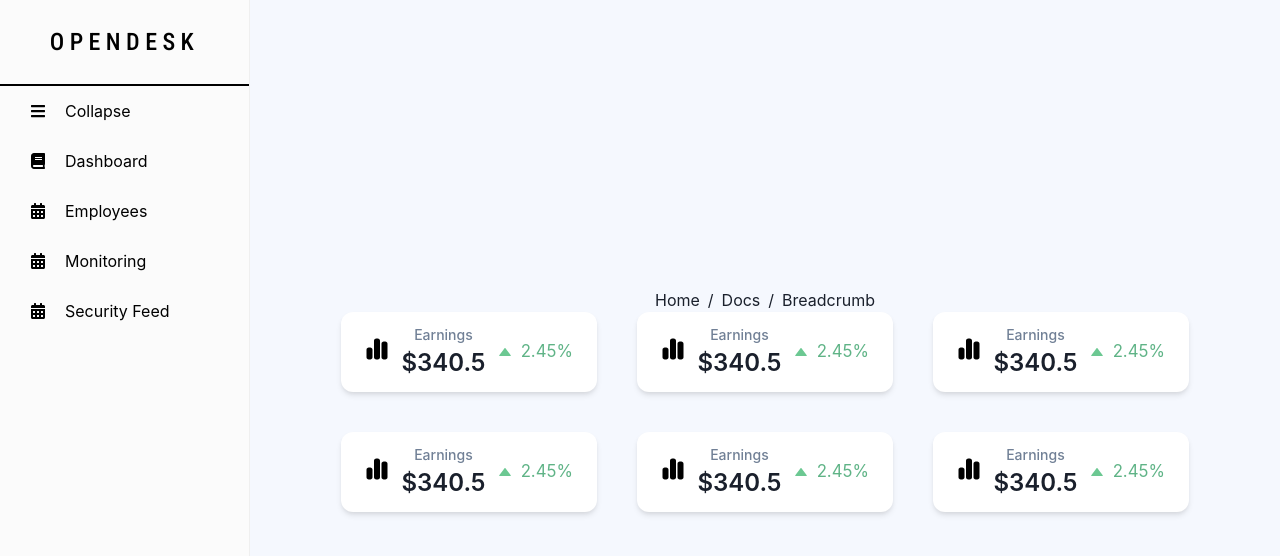
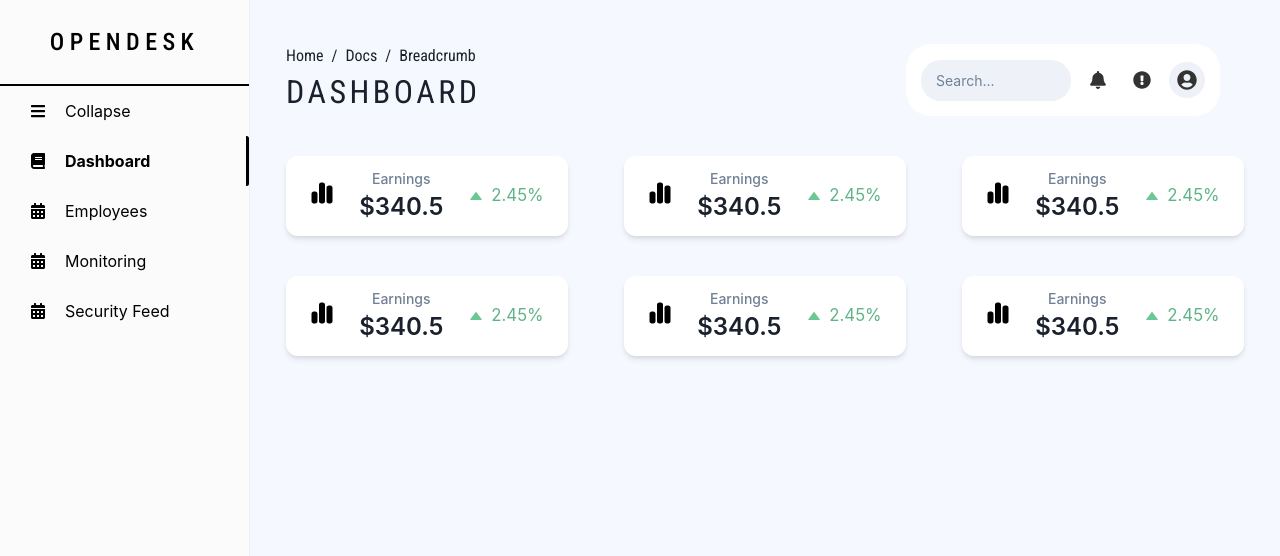
Before and after one commit to MoonLightDotExe/opendesk, a React (Vite) app in the folder frontend/: page /dashboard in a window 1280 px wide. Shown: the top 556 px of the page. Built offline with nearby package versions, Linux system fonts and the light colour scheme.

Commit message:
Dashboard UI updated #2

```diff
--- a/frontend/src/components/Dashboard/Dashboard.css
+++ b/frontend/src/components/Dashboard/Dashboard.css
@@ -9,6 +9,23 @@
   height: 100vh;
   min-width: 250px;
   transition: all 0.3s ease;
+}
+
+.sidebar .ps-menu-button {
+  padding: 10px 15px;
+  font-size: 16px;
+  color: #ffffff;
+  transition: background 0.3s ease, color 0.3s ease;
+}
+
+.sidebar .ps-menu-button:hover {
+  background: rgba(255, 255, 255, 0.1);
+}
+
+.sidebar .ps-menu-button.ps-active {
+  font-weight: bold;
+  border-right: 3px solid black;
+  border-radius: 2.5px;
 }
 
 .dashboard-sidebar-header {
@@ -39,10 +56,91 @@
   flex: 1;
   padding: 20px;
   background: #f5f8fe;
+  flex-direction: column;
+}
+
+.dashboard-nav {
+  padding: 2.5rem;
+  padding-left: 1rem;
+  display: flex;
+  justify-content: space-between;
+}
+
+.dashboard-nav-breadcrumb {
+  margin-top: -1rem;
+  font-family: 'Roboto Condensed', sans-serif;
+}
+
+.dashboard-nav-title {
+  font-size: 2rem;
+  text-transform: uppercase;
+  letter-spacing: 3.5px;
+  /* font-family: 'Roboto Condensed', sans-serif; */
+}
+
+.dashboard-profile-bar {
+  display: flex;
+  align-items: center;
+  background: #f8faff;
+  padding: 10px 15px;
+  border-radius: 25px;
+  width: fit-content;
+  background-color: #fff;
+  margin-top: -1rem;
+}
+
+.search-bar {
+  border: none;
+  outline: none;
+  background: #eef1f7;
+  padding: 10px 15px;
+  border-radius: 20px;
+  font-size: 14px;
+  width: 150px;
+}
+
+.icon-container {
+  display: flex;
+  align-items: center;
+  gap: 10px;
+  margin-left: 10px;
+}
+
+.icon-button {
+  background: none;
+  border: none;
+  cursor: pointer;
+  font-size: 18px;
+  color: #333;
+  padding: 8px;
+  border-radius: 50%;
+  transition: background 0.3s ease;
+}
+
+.icon-button:hover {
+  background: rgba(0, 0, 0, 0.1);
+}
+
+.icon-button svg {
+  font-size: 18px;
+}
+
+.profile-icon {
+  background: #eef1f7;
+  border-radius: 50%;
+  padding: 8px;
   display: flex;
   align-items: center;
   justify-content: center;
-  flex-direction: column;
+}
+
+.profile-icon svg {
+  font-size: 22px;
+  color: #333;
+}
+
+.dashboard-cards {
+  padding-left: 1rem;
 }
 
 .dashboard-stat-card {
--- a/frontend/src/components/Dashboard/Dashboard.jsx
+++ b/frontend/src/components/Dashboard/Dashboard.jsx
@@ -1,6 +1,14 @@
 import React, { useState } from 'react'
 import { Sidebar, Menu, MenuItem } from 'react-pro-sidebar'
-import { FaChartPie, FaCalendarAlt, FaBook, FaBars } from 'react-icons/fa'
+import {
+  FaChartPie,
+  FaCalendarAlt,
+  FaBook,
+  FaBars,
+  FaBell,
+  FaExclamationCircle,
+  FaUserCircle,
+} from 'react-icons/fa'
 import { FaChartSimple } from 'react-icons/fa6'
 import {
   Stat,
@@ -21,6 +29,11 @@ import './Dashboard.css'
 
 function Dashboard() {
   const [collapsed, setCollapsed] = useState(false)
+  const [isActive, setActive] = useState('dashboard')
+
+  const handleClick = (e) => {
+    setActive(e.currentTarget.id)
+  }
 
   return (
     <div className='dashboard-container'>
@@ -38,13 +51,29 @@ function Dashboard() {
           >
             {collapsed ? '☰' : 'Collapse'}
           </MenuItem>
-          <MenuItem icon={<FaBook />}>Dashboard</MenuItem>
-          <MenuItem icon={<FaCalendarAlt />}>Employees</MenuItem>
+          <MenuItem
+            icon={<FaBook />}
+            id='dashboard'
+            onClick={(e) => handleClick(e)}
+            active={isActive === 'dashboard'}
+          >
+            Dashboard
+          </MenuItem>
+          <MenuItem
+            icon={<FaCalendarAlt />}
+            id='employees'
+            active={isActive === 'employees'}
+            onClick={(e) => handleClick(e)}
+          >
+            Employees
+          </MenuItem>
           <MenuItem icon={<FaCalendarAlt />}>Monitoring</MenuItem>
           <MenuItem icon={<FaCalendarAlt />}>Security Feed</MenuItem>
         </Menu>
       </Sidebar>
       <div className='dashboard-content'>
+        <div className='dashboard-nav'>
+          <div className='dashboard-nav-breadcrumb'>
             <Breadcrumb>
               <BreadcrumbItem>
                 <BreadcrumbLink href='#'>Home</BreadcrumbLink>
@@ -58,6 +87,28 @@ function Dashboard() {
                 <BreadcrumbLink href='#'>Breadcrumb</BreadcrumbLink>
               </BreadcrumbItem>
             </Breadcrumb>
+            <div className='dashboard-nav-title'>Dashboard</div>
+          </div>
+
+          <div className='dashboard-profile-bar'>
+            <input
+              type='text'
+              className='search-bar'
+              placeholder='Search...'
+            />
+            <div className='icon-container'>
+              <button className='icon-button'>
+                <FaBell />
+              </button>
+              <button className='icon-button'>
+                <FaExclamationCircle />
+              </button>
+              <button className='profile-icon'>
+                <FaUserCircle size={20} />
+              </button>
+            </div>
+          </div>
+        </div>
         <div className='dashboard-cards'>
           <Grid
             templateColumns='repeat(3, 1fr)'
@@ -68,7 +119,7 @@ function Dashboard() {
                 key={index}
                 className='dashboard-stat-card'
                 bg='white'
-                // width='15vw'
+                width='22vw'
                 borderRadius='12px'
                 boxShadow='md'
                 p={4}
--- a/frontend/src/components/MultiVideo/MultiVideo.css
+++ b/frontend/src/components/MultiVideo/MultiVideo.css
@@ -5,7 +5,7 @@
   justify-content: center;
   align-items: center;
   flex-direction: column;
-  background-color: #a3a3a3;
+  background-color: #f5f8fe;
 }
 
 .grid-container {
@@ -19,7 +19,7 @@
 }
 
 .grid-item {
-  background-color: #d9d9d9;
+  background-color: #fff;
   border: 2px solid black;
   display: flex;
   justify-content: center;
@@ -39,7 +39,7 @@
   bottom: 0;
   width: 100%;
   height: 10%;
-  background-color: rgba(255, 255, 255, 0.7);
+  background-color: #d9d9d9;
   border-top: 2px solid black;
   color: white;
   display: flex;
--- a/frontend/src/components/VideoCapture/VideoCapture.css
+++ b/frontend/src/components/VideoCapture/VideoCapture.css
@@ -1,18 +1,17 @@
 .VideoCapture-container {
   width: 100vw;
   height: 93vh;
-    background-color: #A3A3A3;
+  background-color: #f5f8fe;
   display: flex;
   justify-content: center;
   align-items: center;
   flex-direction: column;
 }
 
-
 .VideoCapture {
   width: 75vw;
   height: 65vh;
-    background-color: #D9D9D9;
+  background-color: #fff;
   border: 2px solid black;
   display: flex;
   justify-content: center;
@@ -32,7 +31,7 @@
 .VideoCapture-btnrecapture {
   width: 130px;
   height: 50px;
-    background-color: #F94F4F;
+  background-color: #f94f4f;
   border: 2px solid black;
   border-radius: 8px;
   font-weight: bold;
@@ -41,17 +40,16 @@
 .VideoCapture-btncapture {
   width: 130px;
   height: 50px;
-    background-color: #2CFF79;
+  background-color: #2cff79;
   border: 2px solid black;
   border-radius: 8px;
   font-weight: bold;
-
 }
 
 .VideoCapture-btnsubmit {
   width: 130px;
   height: 50px;
-    background-color: #37ACFF;
+  background-color: #37acff;
   border: 2px solid black;
   border-radius: 8px;
   font-weight: bold;
```
Lines whose indentation alone changed are shown as unchanged.
